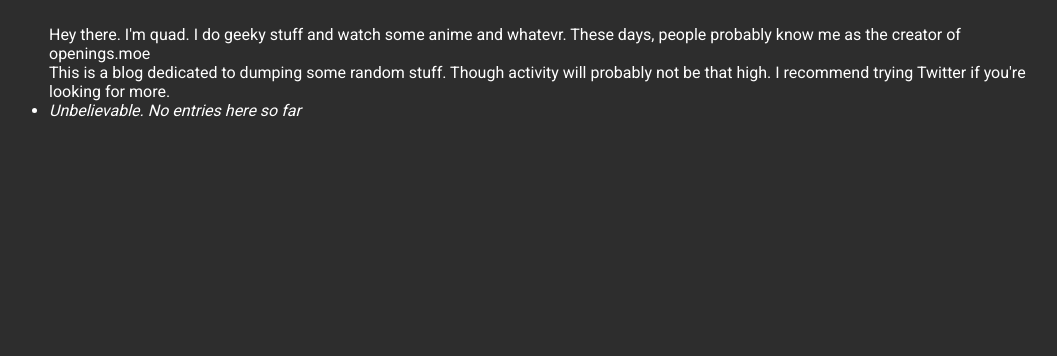
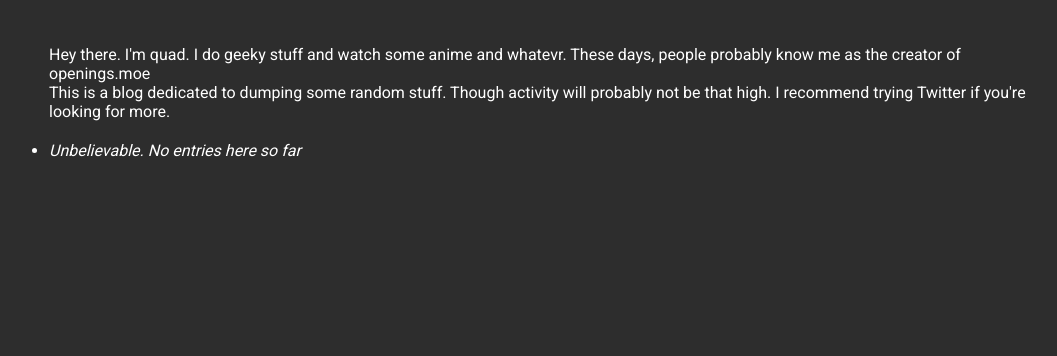
Before and after one commit to QuadPiece/flask-blog, a Flask app: page / in a window 1280 px wide. Shown: the part 70-426 px from the top of the page, without its empty margins (96-1153 px from the left). Run offline with Flask 2, Linux system fonts and the light colour scheme; data that the repository does not hold is empty.

Commit message:
Bio padding

```diff
--- a/static/style.css
+++ b/static/style.css
@@ -99,6 +99,11 @@ a:hover {
   margin-top: 10px;
   padding: 15px;
   box-sizing: border-box;
+}
+
+.bio {
+  margin-top: 20px;
+  margin-bottom: 20px;
 }
 
 .entries {
```
